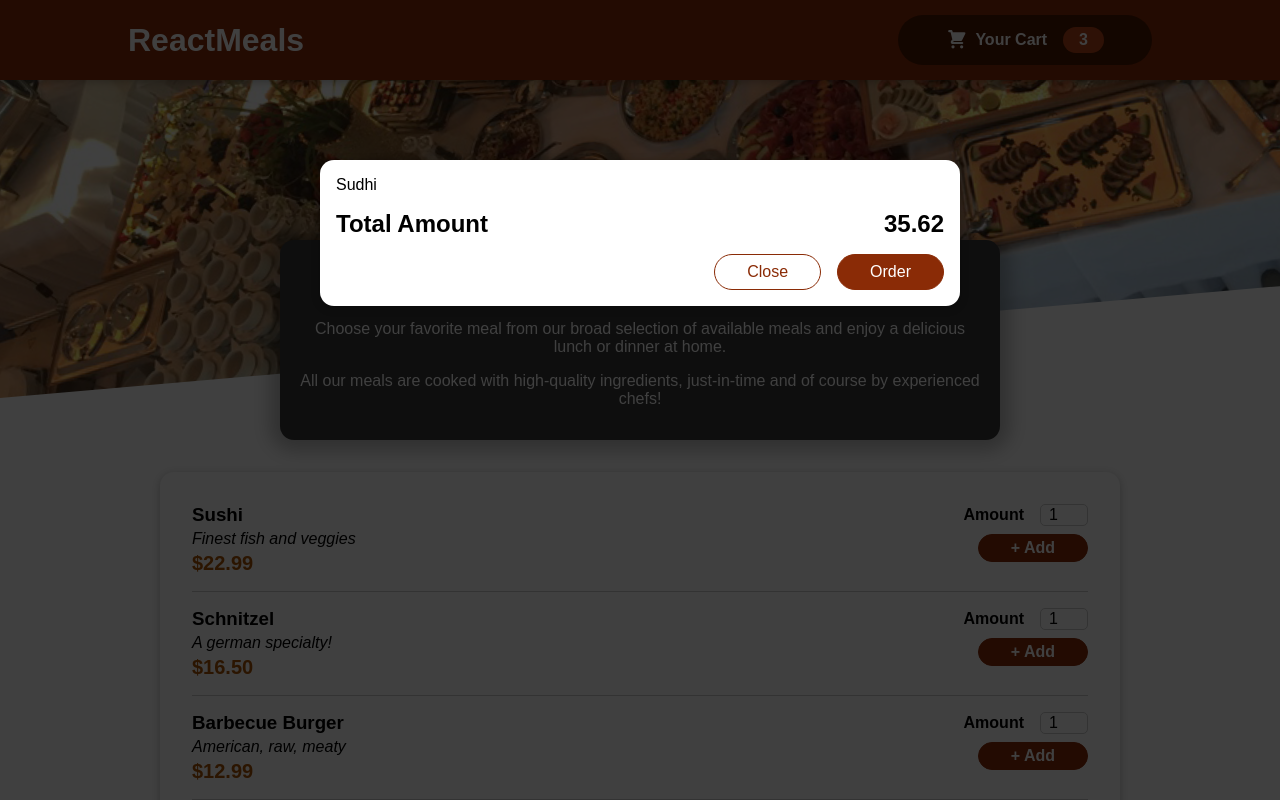
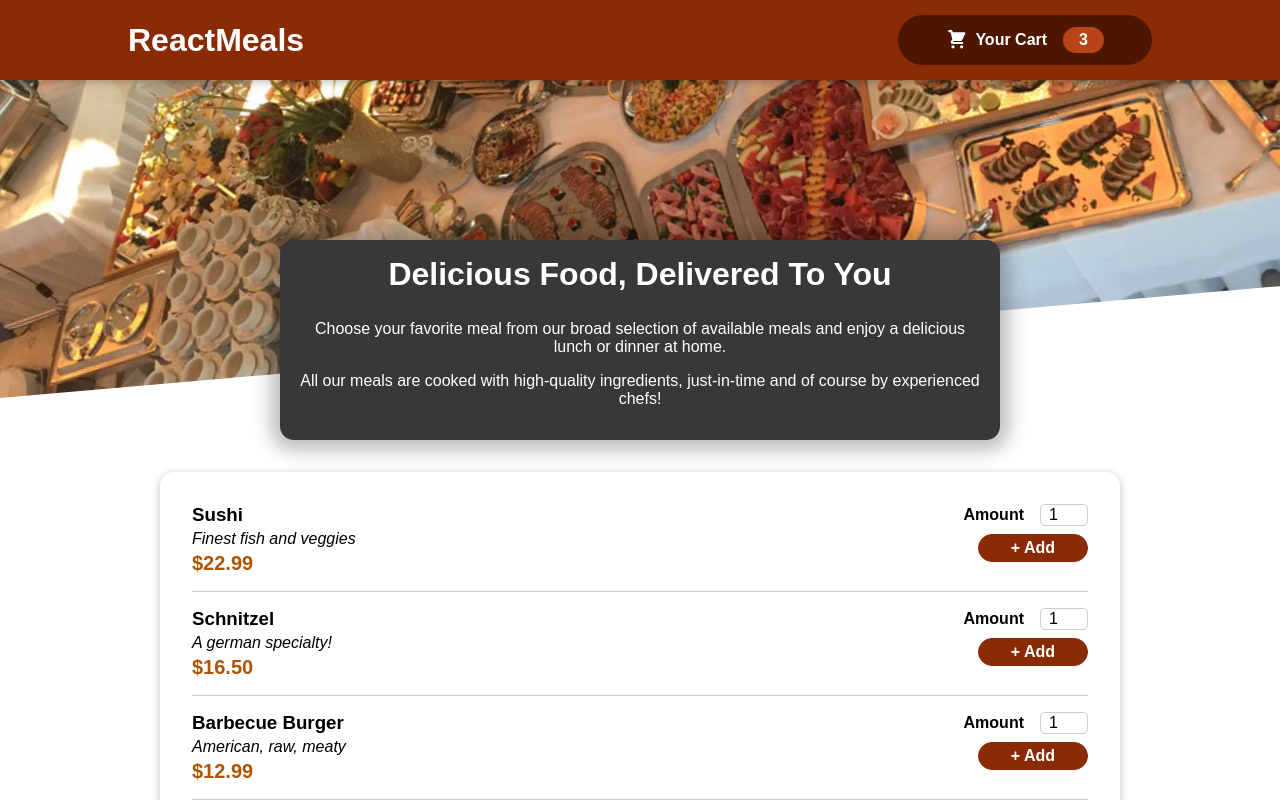
Before and after one commit to VrajPatelK/food-delivery, a React (Create React App) app: page / in a window 1280 px wide. Shown: the top 800 px of the page. Built offline with nearby package versions, Linux system fonts and the light colour scheme.

Commit message:
state management is done of cart-modal.

```diff
--- a/src/App.js
+++ b/src/App.js
@@ -1,14 +1,19 @@
-import { Fragment } from "react";
+import { Fragment, useState } from "react";
 
 import Header from "./components/Layout/Header";
 import Meals from "./components/Meals/Meals";
 import Cart from "./components/Cart/Cart";
 
 function App() {
+  const [cartIsShown, setCartIsShown] = useState(false);
+
+  const showCartHandler = () => setCartIsShown(true);
+  const hideCartHandler = () => setCartIsShown(false);
+
   return (
     <Fragment>
-      <Cart />
-      <Header />
+      {cartIsShown && <Cart onHide={hideCartHandler} />}
+      <Header onShow={showCartHandler} />
       <main>
         <Meals />
       </main>
--- a/src/components/Cart/Cart.js
+++ b/src/components/Cart/Cart.js
@@ -3,7 +3,7 @@ import Modal from "../UI/Modal";
 
 import classes from "./Cart.module.css";
 
-const Cart = () => {
+const Cart = (props) => {
   const cartItems = [{ id: "c1", name: "Sudhi", amount: 2, price: 12.99 }].map(
     (item) => <li key={item.id}>{item.name}</li>
   );
@@ -16,7 +16,9 @@ const Cart = () => {
         <span>35.62</span>
       </div>
       <div className={classes.actions}>
-        <button className={classes["button--alt"]}>Close</button>
+        <button className={classes["button--alt"]} onClick={props.onHide}>
+          Close
+        </button>
         <button className={classes.button}>Order</button>
       </div>
     </Modal>
--- a/src/components/Layout/Header.js
+++ b/src/components/Layout/Header.js
@@ -10,7 +10,7 @@ const Header = (props) => {
       <header className={classes.header}>
         <h1>ReactMeals</h1>
         {/* <button>Cart</button> */}
-        <HeaderCartBtn />
+        <HeaderCartBtn onShownCart={props.onShow} />
       </header>
       <div className={classes["main-image"]}>
         <img src={headImg} alt="a table for delicious food!" />
--- a/src/components/Layout/HeaderCartBtn.js
+++ b/src/components/Layout/HeaderCartBtn.js
@@ -5,7 +5,7 @@ import classes from "./HeaderCartBtn.module.css";
 
 const HeaderCartBtn = (props) => {
   return (
-    <button className={classes.button}>
+    <button className={classes.button} onClick={props.onShownCart}>
       <span className={classes.icon}>
         <CartIcon />
       </span>
```
